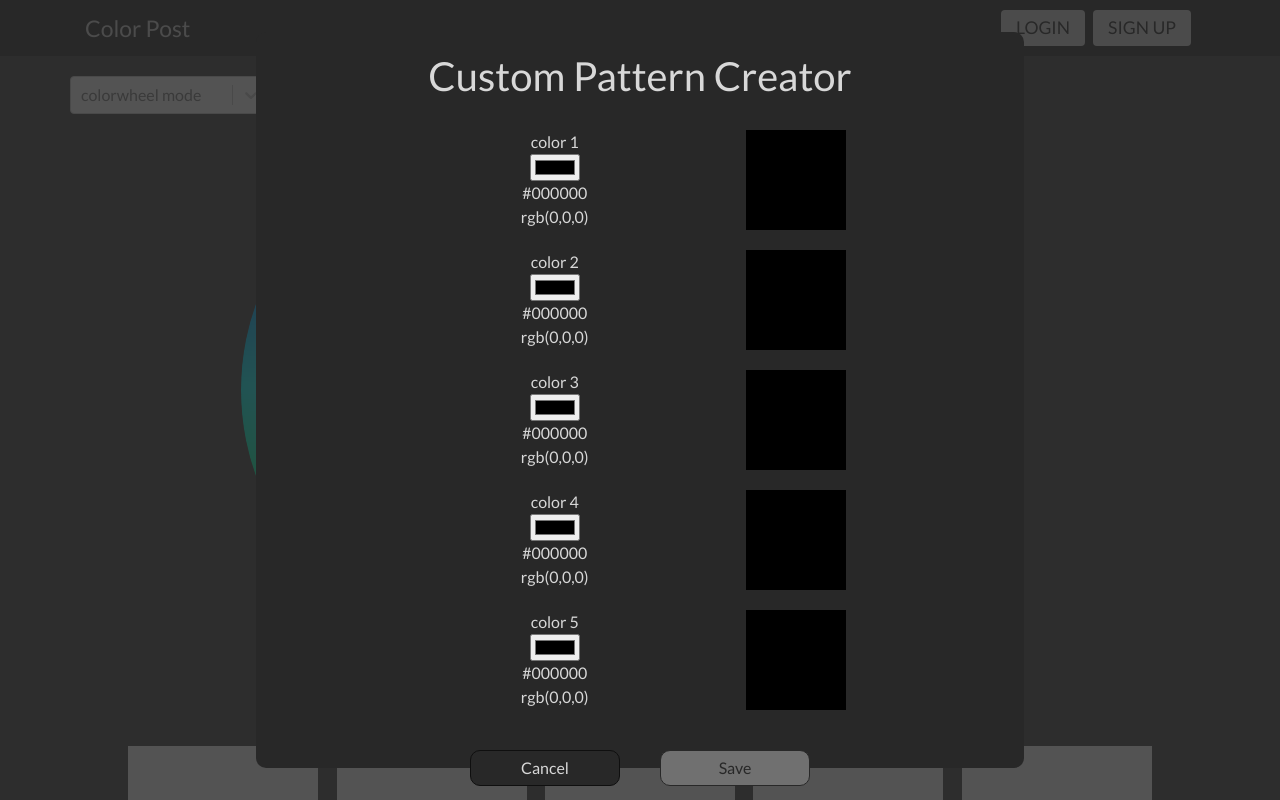
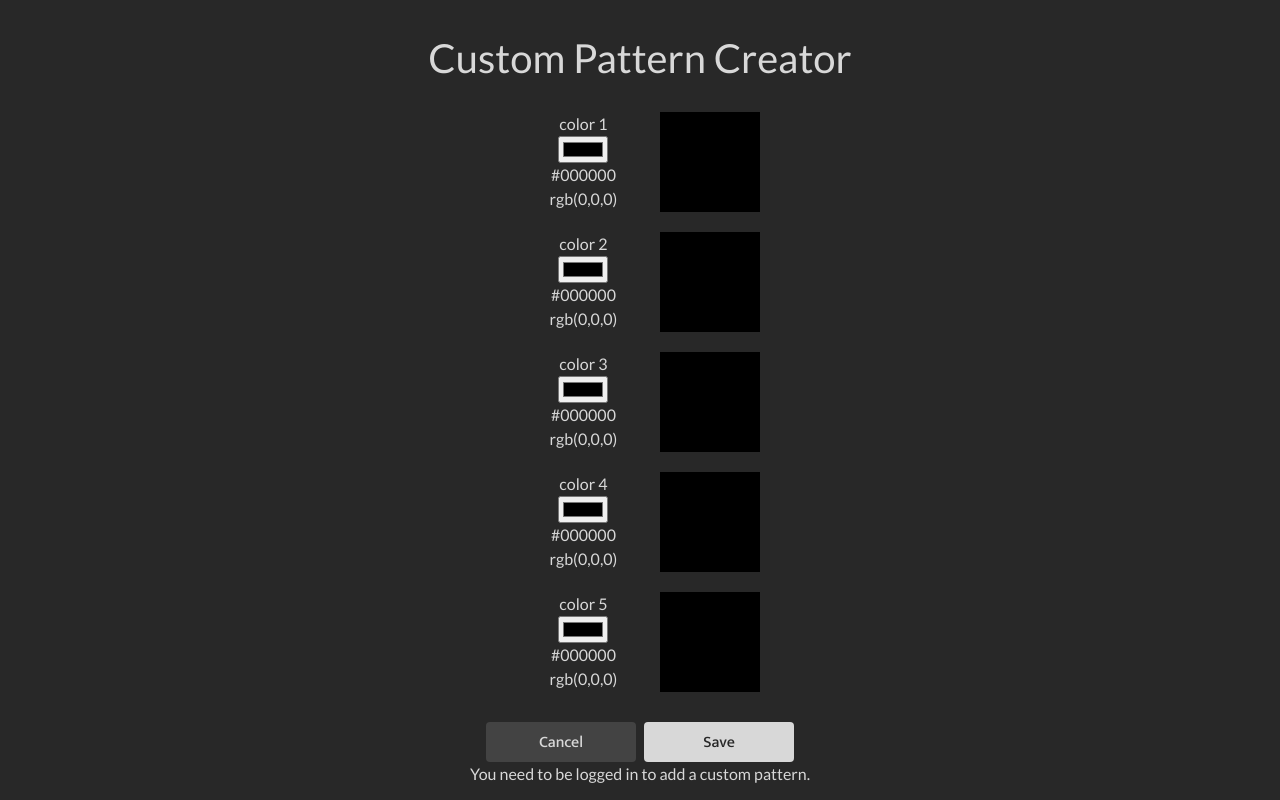
Before and after one commit to michalwarchol/color-post, a React app: page / in a window 1280 px wide. Both pictures are taken after a click on the button "CREATE CUSTOM". Shown: the top 800 px of the page. Built offline with nearby package versions, Linux system fonts and the light colour scheme; no server answers.

Commit message:
:art: Styled updated

```diff
--- a/src/index.css
+++ b/src/index.css
@@ -1,4 +1,5 @@
 @import url("https://fonts.googleapis.com/css2?family=Lato&display=swap");
+@import url("https://fonts.googleapis.com/css2?family=Mukta:wght@500&display=swap");
 .login_page {
   color: #ebf6ff;
   min-height: 100vh;
@@ -27,10 +28,13 @@
   width: 100%;
   margin-bottom: 20px;
   padding: 5px 15px;
+  height: 40px;
   margin: 0 4px;
   border-radius: 4px;
   cursor: pointer;
   text-decoration: none;
+  font-family: "Mukta", sans-serif;
+  line-height: 2;
   border: none;
   background-color: #282828;
   color: #d8d8d8;
@@ -94,10 +98,13 @@
   width: 100%;
   margin-bottom: 20px;
   padding: 5px 15px;
+  height: 40px;
   margin: 0 4px;
   border-radius: 4px;
   cursor: pointer;
   text-decoration: none;
+  font-family: "Mukta", sans-serif;
+  line-height: 2;
   border: none;
   background-color: #282828;
   color: #d8d8d8;
@@ -141,16 +148,22 @@
 .main .canvasContainer {
   padding: 20px 0;
 }
+.main .modes {
+  z-index: 10;
+}
 .main .showMore {
   text-align: center;
   margin-bottom: 20px;
 }
 .main .showMore span {
   padding: 5px 15px;
+  height: 40px;
   margin: 0 4px;
   border-radius: 4px;
   cursor: pointer;
   text-decoration: none;
+  font-family: "Mukta", sans-serif;
+  line-height: 2;
   border: none;
   background-color: #282828;
   color: #d8d8d8;
@@ -207,10 +220,13 @@
 
 .button {
   padding: 5px 15px;
+  height: 40px;
   margin: 0 4px;
   border-radius: 4px;
   cursor: pointer;
   text-decoration: none;
+  font-family: "Mukta", sans-serif;
+  line-height: 2;
   border: none;
   background-color: #282828;
   color: #d8d8d8;
@@ -351,10 +367,13 @@
 }
 .topbar .upperTopbar .buttons .loginButton, .topbar .upperTopbar .buttons .signupButton, .topbar .upperTopbar .buttons .logoutButton {
   padding: 5px 15px;
+  height: 40px;
   margin: 0 4px;
   border-radius: 4px;
   cursor: pointer;
   text-decoration: none;
+  font-family: "Mukta", sans-serif;
+  line-height: 2;
   border: none;
   background-color: #d8d8d8;
   color: #282828;
@@ -372,13 +391,17 @@
 }
 .topbar .lowerTopbar a {
   padding: 5px 15px;
+  height: 40px;
   margin: 0 4px;
   border-radius: 4px;
   cursor: pointer;
   text-decoration: none;
+  font-family: "Mukta", sans-serif;
+  line-height: 2;
   border: none;
   background-color: #282828;
   color: #d8d8d8;
+  line-height: 2;
   text-decoration: none;
   color: #d8d8d8;
 }
@@ -398,7 +421,23 @@
   margin-bottom: 10px;
 }
 .topbar .settings .buttons button {
+  padding: 5px 15px;
+  height: 40px;
+  margin: 0 4px;
+  border-radius: 4px;
+  cursor: pointer;
+  text-decoration: none;
+  font-family: "Mukta", sans-serif;
+  line-height: 2;
+  border: none;
+  background-color: #282828;
+  color: #d8d8d8;
+  line-height: 2;
+  width: auto;
   margin: 0;
+}
+.topbar .settings .buttons button:hover {
+  background-color: black;
 }
 
 .colorWheel_container {
@@ -524,10 +563,13 @@
 .pattern .likes span {
   margin: 0;
   padding: 5px 15px;
+  height: 40px;
   margin: 0 4px;
   border-radius: 4px;
   cursor: pointer;
   text-decoration: none;
+  font-family: "Mukta", sans-serif;
+  line-height: 2;
   border: none;
   background-color: #282828;
   color: #d8d8d8;
@@ -557,10 +599,13 @@
 .bigPattern .likes span {
   margin: 0;
   padding: 5px 15px;
+  height: 40px;
   margin: 0 4px;
   border-radius: 4px;
   cursor: pointer;
   text-decoration: none;
+  font-family: "Mukta", sans-serif;
+  line-height: 2;
   border: none;
   background-color: #282828;
   color: #d8d8d8;
@@ -600,13 +645,10 @@
   position: fixed;
   top: 0;
   left: 0;
-  background-color: rgba(40, 40, 40, 0.8);
+  background-color: #282828;
   z-index: 5;
 }
 .customPattern .innerCustomPattern {
-  background-color: #282828;
-  width: 60%;
-  height: 92%;
   border-radius: 10px;
 }
 @media screen and (max-width: 991px) {
@@ -643,15 +685,36 @@
   margin-top: 20px;
 }
 .customPattern .innerCustomPattern .buttons .button:nth-child(1) {
-  border: 1px solid #0f0f0f;
+  padding: 5px 15px;
+  height: 40px;
+  margin: 0 4px;
+  border-radius: 4px;
+  cursor: pointer;
+  text-decoration: none;
+  font-family: "Mukta", sans-serif;
+  line-height: 2;
+  border: none;
+  background-color: #434343;
+  color: #d8d8d8;
+}
+.customPattern .innerCustomPattern .buttons .button:nth-child(1):hover {
+  background-color: #101010;
 }
 .customPattern .innerCustomPattern .buttons .button:nth-child(2) {
-  border: 1px solid #282828;
-  background-color: #707070;
+  padding: 5px 15px;
+  height: 40px;
+  margin: 0 4px;
+  border-radius: 4px;
+  cursor: pointer;
+  text-decoration: none;
+  font-family: "Mukta", sans-serif;
+  line-height: 2;
+  border: none;
+  background-color: #d8d8d8;
   color: #282828;
 }
 .customPattern .innerCustomPattern .buttons .button:nth-child(2):hover {
-  background-color: #bdbdbd;
+  background-color: #a5a5a5;
 }
 .customPattern .innerCustomPattern .warning {
   text-align: center;
@@ -710,7 +773,7 @@
   width: 100vw;
   height: 100vh;
   background-color: #282828;
-  z-index: 10;
+  z-index: 50;
   color: #d8d8d8;
 }
 .passwordReset .passwordResetInner {
@@ -732,25 +795,39 @@
   margin: 0 10px;
   margin-bottom: 20px;
 }
-.passwordReset .passwordResetInner form button {
-  outline: 0;
-  border: 0;
-  text-align: center;
-  border-radius: 10px;
-  width: 150px;
-  margin: 10px 20px;
-  padding: 5px 10px;
+.passwordReset .passwordResetInner form button:nth-child(1) {
   padding: 5px 15px;
+  height: 40px;
   margin: 0 4px;
   border-radius: 4px;
   cursor: pointer;
   text-decoration: none;
+  font-family: "Mukta", sans-serif;
+  line-height: 2;
   border: none;
-  background-color: #282828;
+  background-color: #434343;
   color: #d8d8d8;
+  width: 150px;
 }
-.passwordReset .passwordResetInner form button:hover {
-  background-color: black;
+.passwordReset .passwordResetInner form button:nth-child(1):hover {
+  background-color: #101010;
+}
+.passwordReset .passwordResetInner form button:nth-child(2) {
+  padding: 5px 15px;
+  height: 40px;
+  margin: 0 4px;
+  border-radius: 4px;
+  cursor: pointer;
+  text-decoration: none;
+  font-family: "Mukta", sans-serif;
+  line-height: 2;
+  border: none;
+  background-color: #d8d8d8;
+  color: #282828;
+  width: 150px;
+}
+.passwordReset .passwordResetInner form button:nth-child(2):hover {
+  background-color: #a5a5a5;
 }
 
 .inputField {
```
Also changed, not shown: 1 other file (tests, documents, lock files or other folders).
